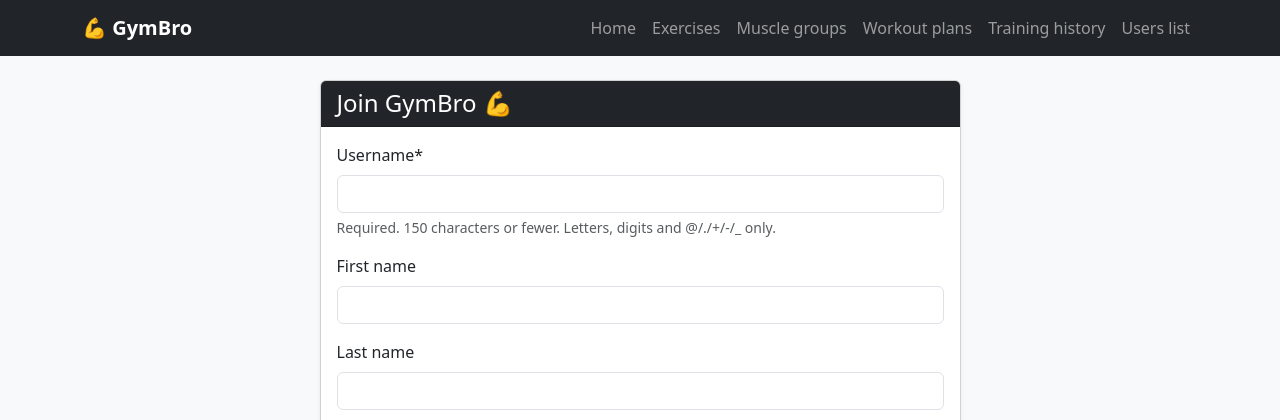
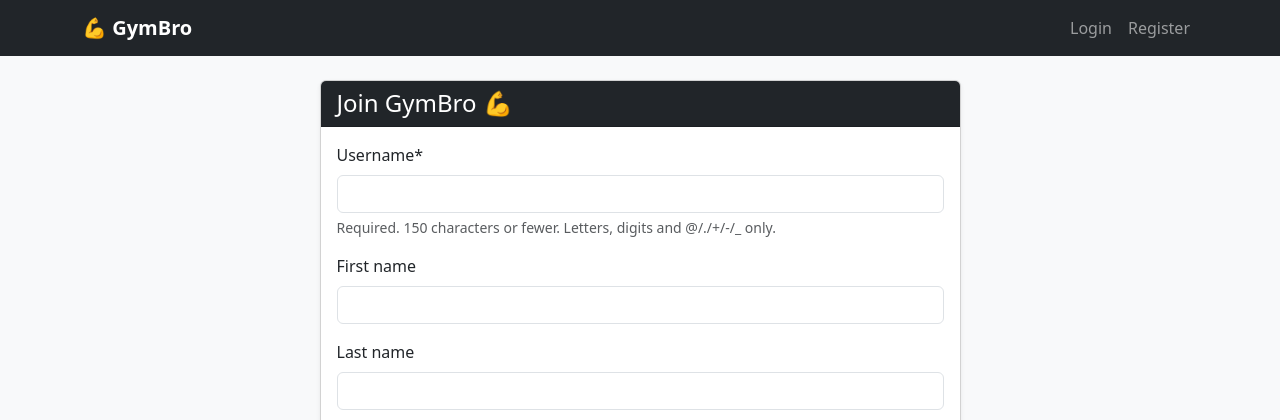
Before and after one commit to MateuszRuszczynski/GymBro, a Django app: page /register/ in a window 1280 px wide. Shown: the top 420 px of the page. Run offline with Django 5.2, Linux system fonts and the light colour scheme; some libraries are stand-ins or nearby versions.

Commit message:
feat: add login and logout links to the navbar in base.html

```diff
--- a/templates/base.html
+++ b/templates/base.html
@@ -16,12 +16,21 @@
   <div class="container">
     <a class="navbar-brand fw-bold" href="{% url 'tracker:index' %}">💪 GymBro</a>
     <div class="navbar-nav ms-auto">
-      <a class="nav-link" href="{% url 'tracker:index' %}">Home</a>
-      <a class="nav-link" href="{% url 'tracker:exercise-list' %}">Exercises</a>
-      <a class="nav-link" href="{% url 'tracker:muscle-group-list' %}">Muscle groups</a>
-      <a class="nav-link" href="{% url 'tracker:workout-plan-list' %}">Workout plans</a>
-      <a class="nav-link" href="{% url 'tracker:workout-log-list' %}">Training history</a>
-      <a class="nav-link" href="{% url 'tracker:gym-user-list' %}">Users list</a>
+      {% if request.user.is_authenticated %}
+        <a class="nav-link" href="{% url 'tracker:index' %}">Home</a>
+        <a class="nav-link" href="{% url 'tracker:exercise-list' %}">Exercises</a>
+        <a class="nav-link" href="{% url 'tracker:muscle-group-list' %}">Muscle Groups</a>
+        <a class="nav-link" href="{% url 'tracker:workout-plan-list' %}">Workout Plans</a>
+        <a class="nav-link" href="{% url 'tracker:workout-log-list' %}">Training History</a>
+        <a class="nav-link" href="{% url 'tracker:gym-user-list' %}">Members</a>
+        <span class="nav-link text-warning">
+                    {{ request.user.username }}
+                </span>
+        <a class="nav-link" href="{% url 'logout' %}">Logout</a>
+      {% else %}
+        <a class="nav-link" href="{% url 'login' %}">Login</a>
+        <a class="nav-link" href="{% url 'tracker:register' %}">Register</a>
+      {% endif %}
     </div>
   </div>
 </nav>
```
